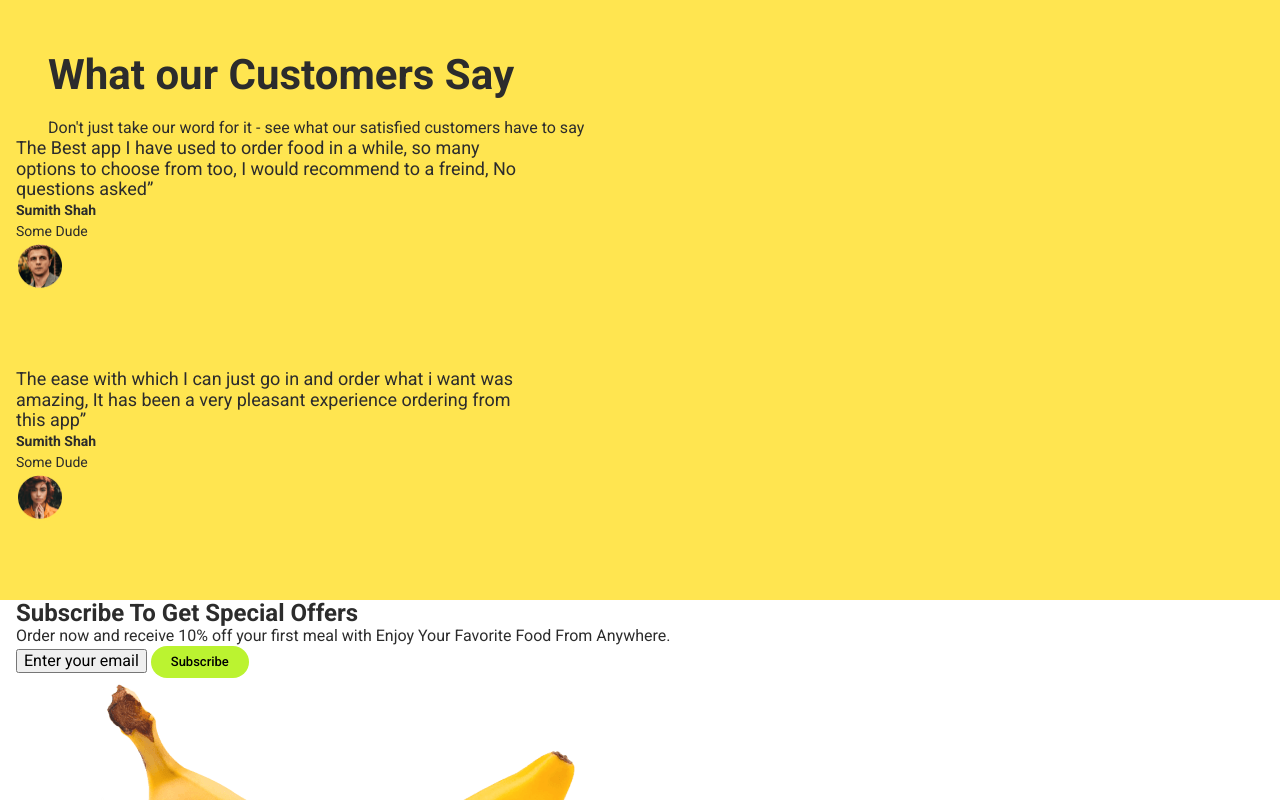
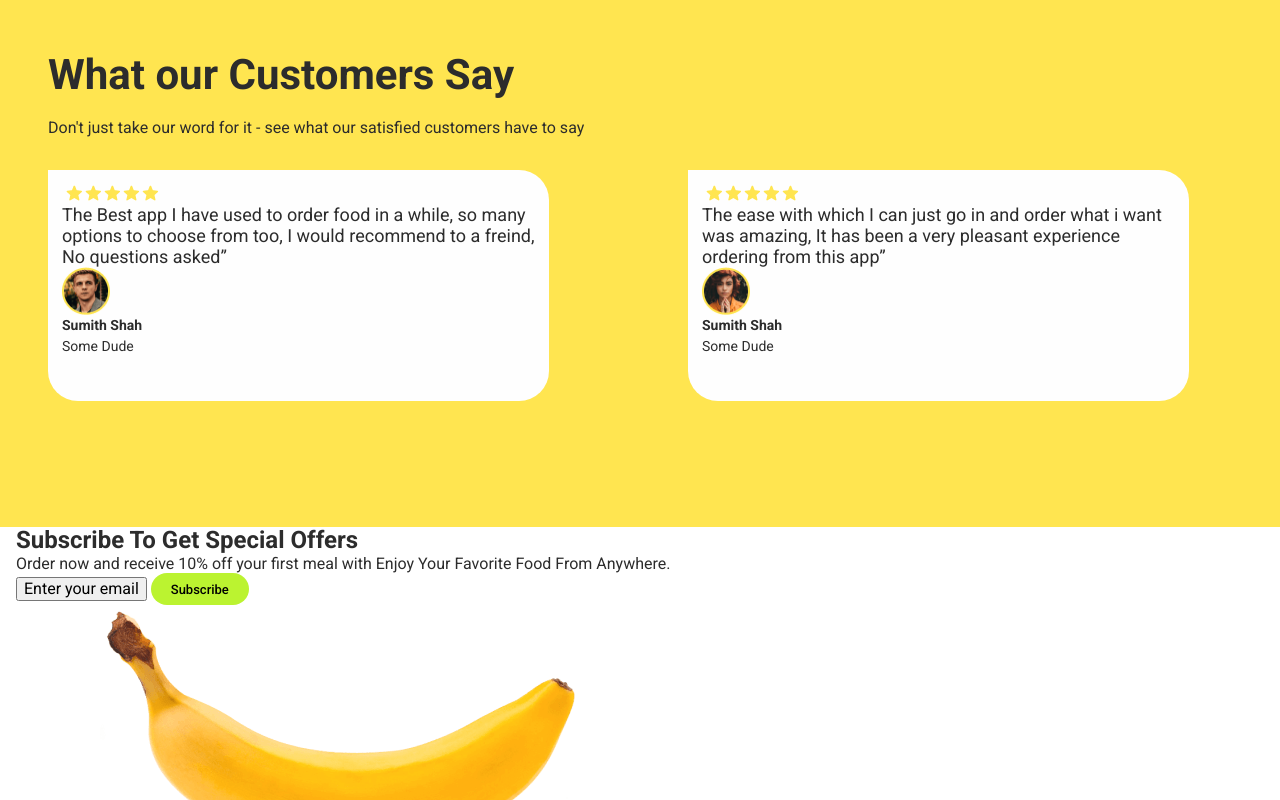
Before and after one commit to Denys-Kovalenko/food-delivery, a plain HTML site: page index.html in a window 1280 px wide. Shown: the part 2685-3485 px from the top of the page. Drawn offline with nearby package versions, Linux system fonts and the light colour scheme.

Commit message:
first commit

```diff
--- a/css/styles.css
+++ b/css/styles.css
@@ -226,6 +226,7 @@ button {
 .reviews-tittle-container{
 padding-top: 140px;
 padding-left: 32px;
+
 }
 
 .reviews-title {
@@ -242,17 +243,42 @@ padding-left: 32px;
     font-size: 18px;
 }
 
+.reviews-list-container{
+    display: flex;
+    flex-wrap: wrap;
+    padding-top: 32.5px;
+    padding-bottom: 126px;
+    padding-left: 32px;
+    gap: 139px;
+    align-items: center;
+    margin-right: auto;
+
+}
+
 .reviews-man-container {
     width: 501px;
     height: 231px;
-
+    background-color: #fefefe;
+    border-radius: 0 30px 30px 30px;
+    align-items: center;
+    padding: 14.28px 14px;
 }
 
 
 .reviews-girl-container {
     width: 501px;
     height: 231px;
+    background-color: #fefefe;
+    border-radius: 0 30px 30px 30px;
+    align-items: center;
+    padding: 14.28px 14px;
 }
+
+
+.reviews-icons{
+    fill: #ffe550;
+}
+
 
 .reviews-list-subtitle {
     font-size: 14px;
--- a/index.html
+++ b/index.html
@@ -88,22 +88,22 @@
                 <ul class="favorites-list">
                     <li class="favorites-item"><img class="favorites-img"
                         src="./images/gamburger-min.png"
-                        alt="gamburger" width:="315" height:="315"></li>
+                        alt="gamburger" width ="315" height ="315"></li>
                     <li class="favorites-item"><img class="favorites-img"
                         src="./images/Pasta-min.png"
-                        alt="Pasta" width:="315" height:="315"></li>
+                        alt="Pasta" width ="315" height ="315"></li>
                     <li class="favorites-item"><img class="favorites-img"
                         src="./images/pizza-min.png"
-                        alt="pizza" width:="315" height:="315"></li>
+                        alt="pizza" width ="315" height ="315"></li>
                     <li class="favorites-item"><img class="favorites-img"
                         src="./images/chicken-min.png"
-                        alt="chicken" width:="315" height:="315"></li>
+                        alt="chicken" width ="315" height ="315"></li>
                     <li class="favorites-item"><img class="favorites-img"
                         src="./images/salat-min.png"
-                        alt="salat" width:="315" height:="315"></li>
+                        alt="salat" width ="315" height ="315"></li>
                     <li class="favorites-item"><img class="favorites-img"
                         src="./images/borshch-min.png"
-                        alt="borshch" width:="315" height:="315"></li>
+                        alt="borshch" width ="315" height ="315"></li>
                 </ul>
             </div>
         </section>
@@ -113,25 +113,31 @@
                     <h2 class="reviews-title">What our Customers Say</h2>
                     <p class="reviews-title-text">Don't just take our word for it - see what our satisfied customers have to say</p>
                 </div>
+                        <div class="reviews-list-container">
                             <div class="reviews-man-container">
+                                <svg class="reviews-icons" width="101" height="16.32">
+                                    <use href="./images/icons.svg#icon-Stars"></use>
+                                </svg>
                                 <p class="reviews-list-dscr">The Best app I have used to order food in a while, so many options to choose from too, I would
                                     recommend
                                     to a freind, No questions asked”</p>
+                                <img class="reviews-list-img" src="./images/man.png"
+                                    alt="guy in a beige jacket" width="48" height="48">
                                 <h3 class="reviews-list-subtitle">Sumith Shah</h3>
                                 <p class="reviews-list-subtext">Some Dude</p>
-                            <img class="reviews-list-img"
-                            src="./images/man.png"
-                            alt="guy in a beige jacket" width="48" height="48">
                             </div>
                             <div class="reviews-girl-container">
+                                <svg class="reviews-icons" width="101" height="16.32">
+                                    <use href="./images/icons.svg#icon-Stars"></use>
+                                </svg>
                                 <p class="reviews-list-dscr">The ease with which I can just go in and order what i want was amazing, It has been a very
                                     pleasant
                                     experience ordering from this app”</p>
+                                <img class="reviews-list-img" src="./images/girl.png"
+                                    alt="girl in mustard blouse" width="48" height="48">
                                 <h3 class="reviews-list-subtitle">Sumith Shah</h3>
                                 <p class="reviews-list-subtext">Some Dude</p>
-                            <img class="reviews-list-img"
-                            src="./images/girl.png"
-                            alt="girl in mustard blouse" width="48" height="48">
+                            </div>
                         </div>
 
             </div>
```
Lines whose indentation alone changed are shown as unchanged.
